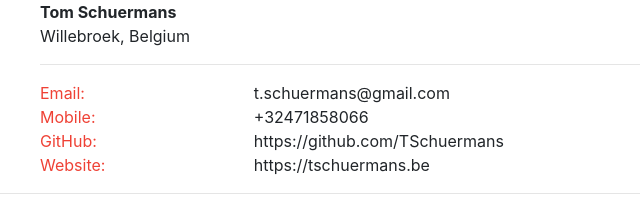
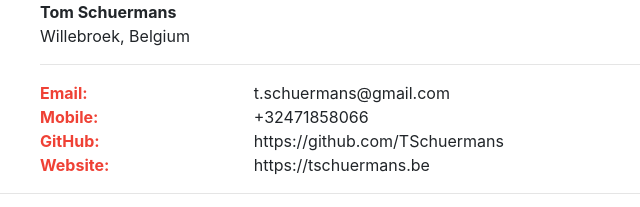
Before and after one commit to tool-shed-consulting/tool-shed.github.io, a plain HTML site: page resume.html in a window 1280 px wide. Shown: the top 207 px of the page, 330-970 px from the left. Drawn offline with nearby package versions, Linux system fonts and the light colour scheme.

Commit message:
Updated resume

```diff
--- a/resume.html
+++ b/resume.html
@@ -38,10 +38,10 @@
             <hr />
             <div class="row">
                 <div class="col-3">
-                    <span class="text-important">Email:</span><br />
-                    <span class="text-important">Mobile:</span><br />
-                    <span class="text-important">GitHub:</span><br />
-                    <span class="text-important">Website:</span><br />
+                    <span class="text-important"><strong>Email:</strong></span><br />
+                    <span class="text-important"><strong>Mobile:</strong></span><br />
+                    <span class="text-important"><strong>GitHub:</strong></span><br />
+                    <span class="text-important"><strong>Website:</strong></span><br />
                 </div>
                 <div class="col-9">
                     t.schuermans@gmail.com<br />
```
